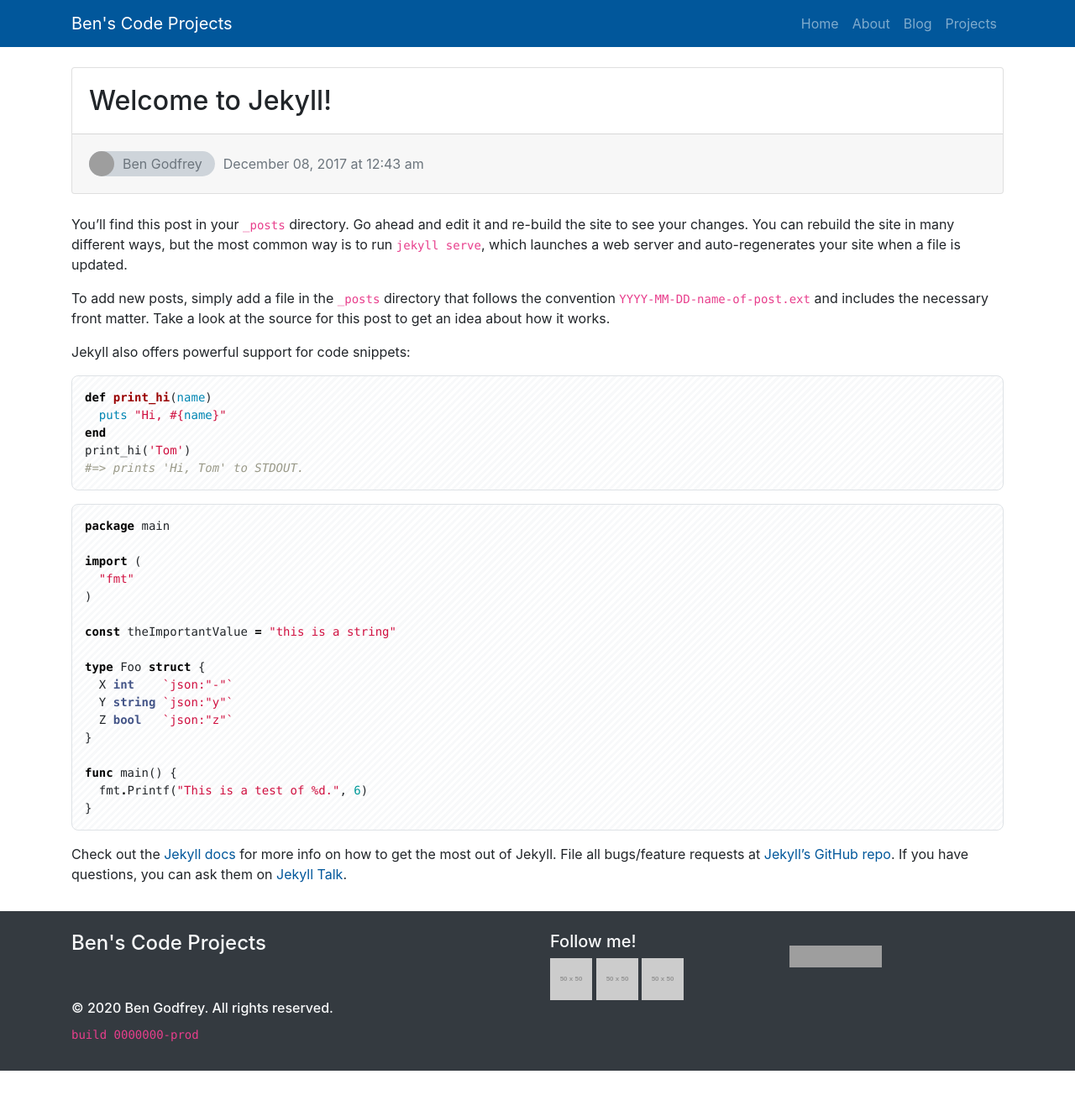
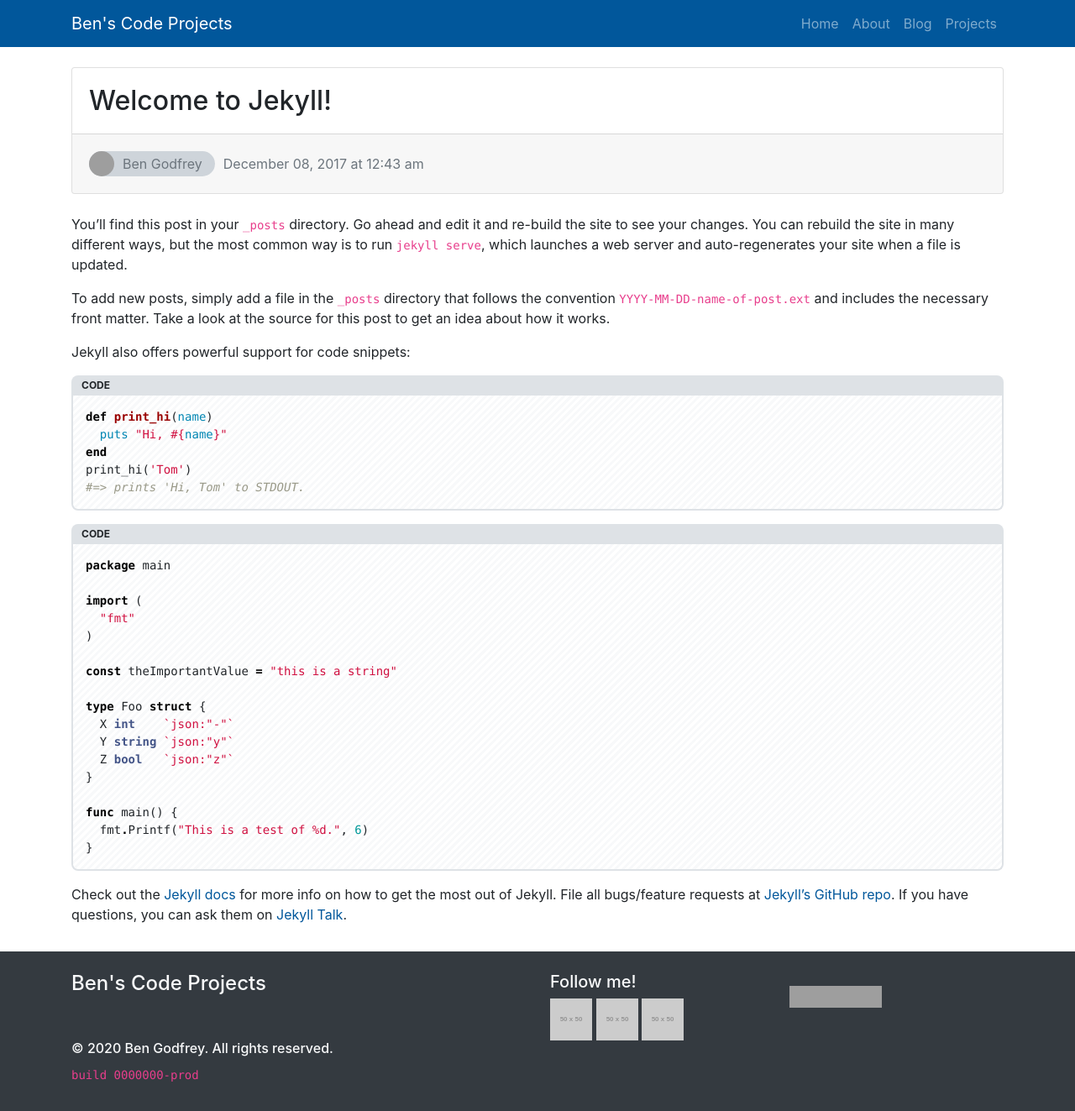
Before and after one commit to BenJetson/benjetson.github.io, a Jekyll site: the page built from _posts/2017-12-07-welcome-to-jekyll.markdown, in a window 1280 px wide. Shown: the whole page at 84% size. Built offline with Jekyll 4.4.1, drawn with Linux system fonts in a browser that asks for light colours; before the commit the page ends 1275 px from its top, so only the background shows below that; grey boxes are pictures that could not be loaded.

Commit message:
Show header around code fences. #14

```diff
--- a/_sass/custom/styles/_code.scss
+++ b/_sass/custom/styles/_code.scss
@@ -5,9 +5,12 @@
 //
 
 pre.highlight {
-  border: 1px solid $gray-300;
-  border-radius: 8px;
+  border: 2px solid $gray-300;
+  border-top: none;
+  border-radius: 0 0 8px 8px;
+
   padding: 15px;
+
   background-color: $gray-100;
   background: repeating-linear-gradient(
     -45deg,
@@ -17,3 +20,20 @@
     $white 6px
   );
 }
+
+div.highlight::before {
+  display: block;
+  content: "Code";
+
+  border-radius: 8px 8px 0 0;
+  border-bottom: none;
+
+  text-transform: uppercase;
+  font-weight: bold;
+  font-size: 75%;
+  line-height: 1;
+
+  padding: 0.5em 1em;
+
+  background-color: $gray-300;
+}
```
